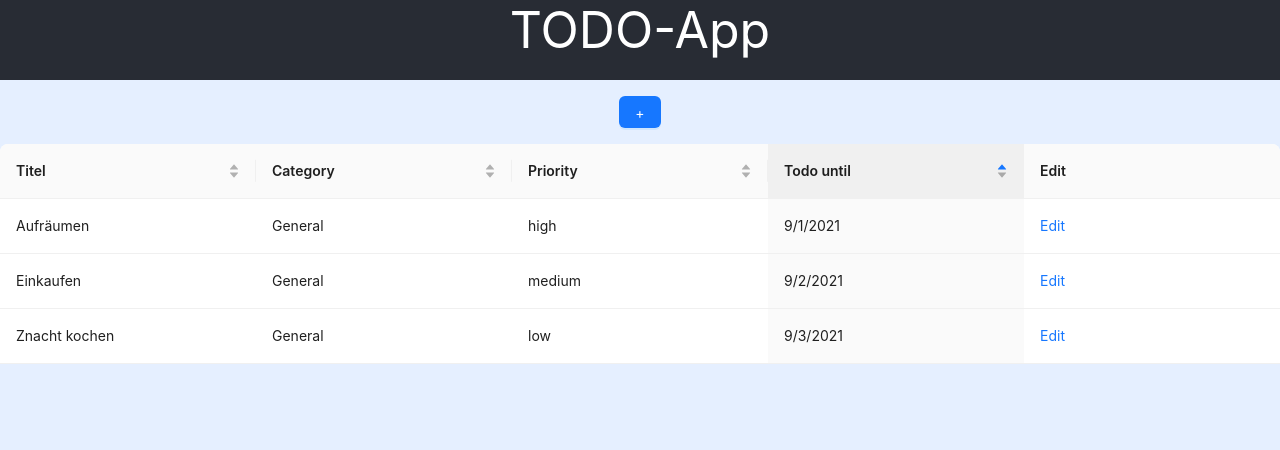
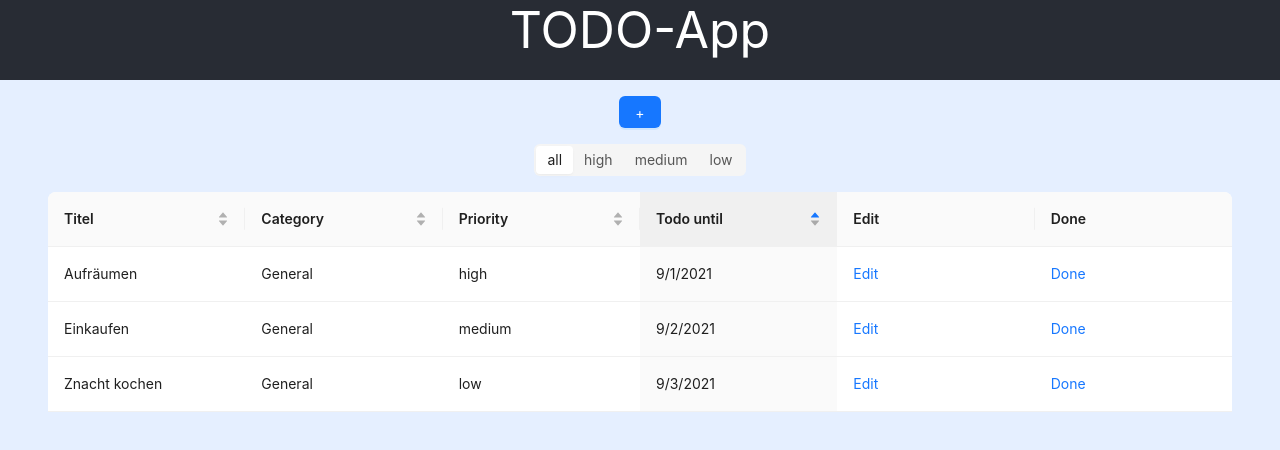
Before and after one commit to SeverinFux/todo-app, a React (Create React App) app: page / in a window 1280 px wide. Shown: the top 450 px of the page. Built offline with nearby package versions, Linux system fonts and the light colour scheme.

Commit message:
even more

```diff
--- a/src/components/TaskForm.tsx
+++ b/src/components/TaskForm.tsx
@@ -45,6 +45,7 @@ const TaskForm: React.FC<{ addTask: (task: Task) => void; editTask?: Task }> =
                 priority: Priority[values.priority.toUpperCase() as keyof typeof Priority],
                 category: values.category,
                 dueDate: values.dueDate ? values.dueDate.toDate() : null,
+                done: false,
             };
             handleCategoryChange(newTask.category);
             console.log(newTask);
@@ -55,12 +56,13 @@ const TaskForm: React.FC<{ addTask: (task: Task) => void; editTask?: Task }> =
 
         useEffect(() => {
             if (editTask) {
-                setIsModalOpen(true); // Open modal automatically for editing
+                setIsModalOpen(true);
                 form.setFieldsValue({
                     title: editTask.title,
-                    priority: editTask.priority.value, // Use `value` for the segmented control
+                    priority: editTask.priority.value,
                     category: editTask.category,
-                    dueDate: editTask.dueDate ? dayjs(editTask.dueDate) : null, // Format date for DatePicker
+                    dueDate: editTask.dueDate ? dayjs(editTask.dueDate) : null,
+                    done: false,
                 });
             }
         }, [editTask, form]);
--- a/src/components/TaskList.tsx
+++ b/src/components/TaskList.tsx
@@ -1,8 +1,9 @@
-import React, {useState} from 'react';
+import React, {useEffect, useState} from 'react';
 import TaskForm from './TaskForm';
 import {Priority, Task} from '../model/models';
-import {Table, TableColumnsType} from 'antd';
+import {Popconfirm, Segmented, Table, TableColumnsType} from 'antd';
 import {Utils} from "../utils/utils";
+import {Content} from "antd/lib/layout/layout";
 
 
 const defaultTaskList: Task[] = [
@@ -12,6 +13,7 @@ const defaultTaskList: Task[] = [
         priority: Priority.HIGH,
         category: 'General',
         dueDate: new Date('2021-09-01'),
+        done: false,
     },
     {
         id: 2,
@@ -19,6 +21,7 @@ const defaultTaskList: Task[] = [
         priority: Priority.MEDIUM,
         category: 'General',
         dueDate: new Date('2021-09-02'),
+        done: false,
     },
     {
         id: 3,
@@ -26,28 +29,47 @@ const defaultTaskList: Task[] = [
         priority: Priority.LOW,
         category: 'General',
         dueDate: new Date('2021-09-03'),
+        done: false,
     },
 ];
 
 
 const TaskList: React.FC = () => {
-    const [tasks, setTasks] = useState<Task[]>(defaultTaskList);
+    const [allTasks, setAllTasks] = useState<Task[]>(defaultTaskList);
+    const [visibleTasks, setVisibleTasks] = useState<Task[]>();
     const [editTask, setEditTask] = useState<Task | undefined>(undefined);
+    const [priorityFilter, setPriorityFilter] = useState<string>('all');
 
-    const addTask = (task: Task) => {
-        setTasks(prevTasks => {
+    useEffect(() => {
+        updateVisibleTasks(allTasks);
+    }, [allTasks, defaultTaskList, priorityFilter]);
+
+    const updateVisibleTasks = (tasks: Task[]) => {
+        let filteredTasks = tasks.filter(task => !task.done); // Filter tasks where done is false
+        if (priorityFilter !== 'all') {
+            const priority = Priority[priorityFilter.toUpperCase() as keyof typeof Priority];
+            filteredTasks = filteredTasks.filter(task => task.priority === priority);
+        }
+        setVisibleTasks(filteredTasks);
+    }
+    const addOrUpdateTask = (task: Task) => {
+        setAllTasks(prevTasks => {
             const taskExists = prevTasks.some(t => t.id === task.id);
             if (taskExists) {
-                // Replace the task with the same ID
                 return prevTasks.map(t => (t.id === task.id ? task : t));
             } else {
-                // Add the new task
                 return [...prevTasks, task];
             }
         });
+        updateVisibleTasks([...allTasks, task]);
     };
-        const editClicked = (task: Task) => {
+
+    const editClicked = (task: Task) => {
         setEditTask(task)
+    }
+    const doneClicked = (task: Task) => {
+        task.done = true
+        addOrUpdateTask(task)
     }
 
     const columns: TableColumnsType<Task> = [
@@ -89,14 +111,32 @@ const TaskList: React.FC = () => {
                 <a onClick={() => editClicked(task)}>Edit</a>
             ),
         },
+        {
+            title: 'Done',
+            key: 'done',
+            render: (_, task) => (
+                <Popconfirm
+                    title="Mark this task as done"
+                    description="Are you completed this task?"
+                    okText="Yes"
+                    cancelText="No"
+                    onConfirm={() => doneClicked(task)}
+                >
+                    <a>Done</a>
+                </Popconfirm>
+            ),
+        },
     ];
 
     return (
-        <div>
-            <TaskForm addTask={addTask} editTask={editTask}/>
+        <Content style={{ padding: '0 48px' }}>
+            <TaskForm addTask={addOrUpdateTask} editTask={editTask}/>
             <br/>
-            <Table<Task> style={{marginTop: "16px"}} pagination={false} columns={columns} dataSource={tasks}/>
-        </div>
+            <Segmented style={{marginTop: "16px"}} value={priorityFilter} onChange={setPriorityFilter}
+                       options={['all', 'high', 'medium', 'low',]}/>
+            <br/>
+            <Table<Task> style={{marginTop: "16px"}} pagination={false} columns={columns} dataSource={visibleTasks} />
+        </Content>
     );
 };
 
--- a/src/model/models.ts
+++ b/src/model/models.ts
@@ -6,6 +6,7 @@ export interface Task {
     priority: PriorityType;
     category: string;
     dueDate: Date | null;
+    done: boolean;
 }
 
 export interface TaskListContextType {
```
